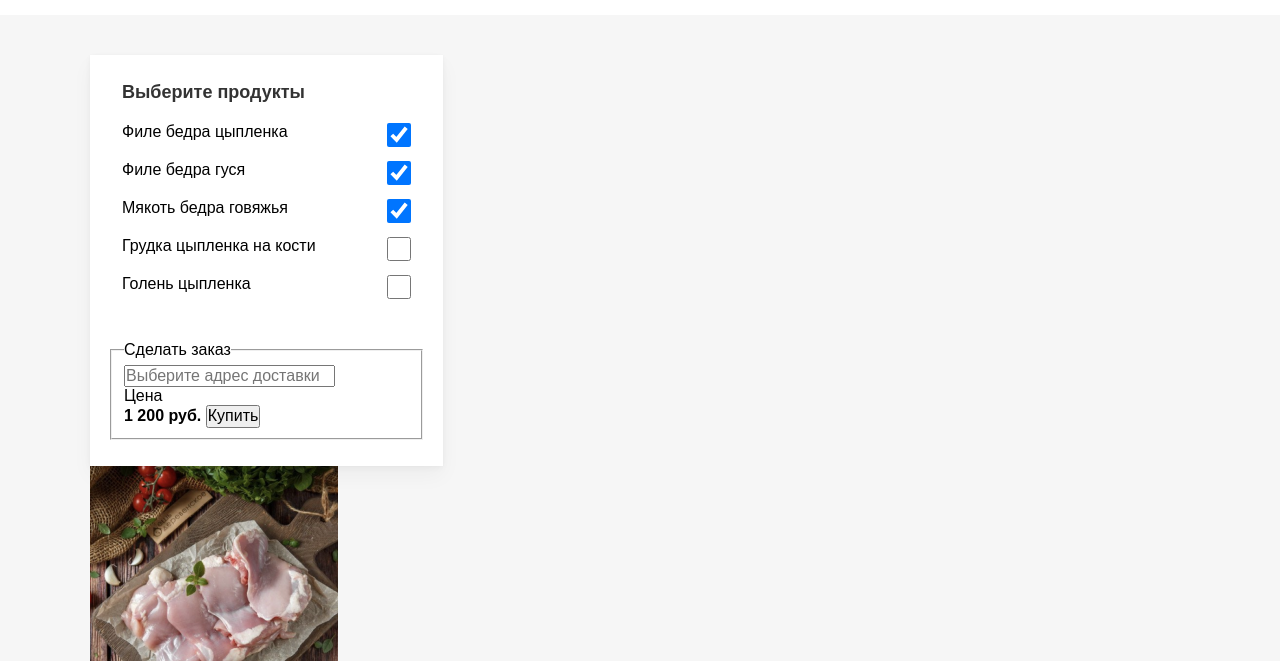
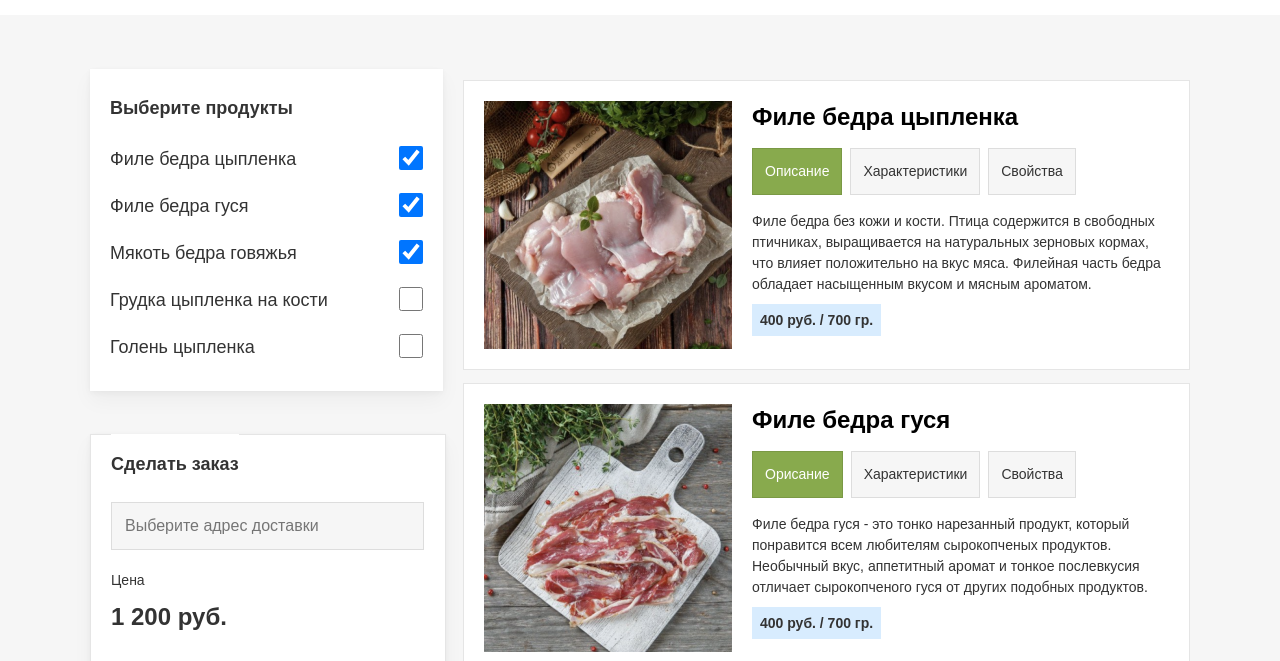
Before and after one commit to ibrohim755/Farm-product, a plain HTML site: page order-product.html in a window 1280 px wide. Shown: the part 65-726 px from the top of the page. Drawn offline with nearby package versions, Linux system fonts and the light colour scheme.

Commit message:
Order-page__Style

```diff
--- a/css/blocks/advantages.css
+++ b/css/blocks/advantages.css
@@ -13,11 +13,15 @@
 }
 
 .advantages__list {
-   display: grid;
-   grid-template-columns: 1fr 1fr;
+   display: flex;
+   flex-wrap: wrap;
    gap: 20px;
    list-style: none;
    margin-bottom: 64px;
+}
+
+.advantages__item:nth-child(even) {
+   background: #f8ddd7;
 }
 
 .advantages__item {
@@ -26,10 +30,6 @@
    padding: 20px;
 }
 
-.advantages__item:nth-child(3),
-.advantages__item:nth-child(4) {
-   background: #f8ddd7;
-}
 
 .advantages__minblock {
    display: flex;
@@ -63,6 +63,8 @@
    line-height: 150%;
    color: #fff;
 }
+
+
 
 .advantages__subtitle3::before,
 .advantages__subtitle4::before {
--- a/css/blocks/order.css
+++ b/css/blocks/order.css
@@ -1,28 +1,26 @@
 .order {
-   padding: 40px 90px 40px 90px;
+   padding: 0 90px 40px 90px;
    background: #f6f6f6;
+   display: flex;
 }
 
 .order__form {
    width: 353px;
-   background: #ffffff;
-   padding: 24px 20px 26px 20px;
-   box-shadow: 0 0 1px 0 rgba(0, 0, 0, 0.04), 0 2px 6px 0 rgba(0, 0, 0, 0.04), 0 10px 20px 0 rgba(0, 0, 0, 0.04);
 }
 
-.form {}
-
 .form__product-choose {
+   background: #ffffff;
    border: none;
-   margin-bottom: 18px;
+   box-shadow: 0 0 1px 0 rgba(0, 0, 0, 0.04), 0 2px 6px 0 rgba(0, 0, 0, 0.04), 0 10px 20px 0 rgba(0, 0, 0, 0.04);
+   padding: 24px 20px 10px 20px;
 }
 
 .form__product-choose>legend {
-   margin-bottom: 11px;
    font-weight: 700;
    font-size: 18px;
    line-height: 150%;
    color: #333;
+   padding-top: 80px;
 }
 
 .form__list {
@@ -30,41 +28,144 @@
 }
 
 .form__item {
-   margin-bottom: 14px;
    display: flex;
+   margin-bottom: 20px;
+}
+
+.form__item:not(:last-child) {
+   margin-bottom: 20px;
 }
 
 .form__item>input {
    width: 24px;
    height: 24px;
-   background: #FC9B27;
 }
 
 .form__name {
    flex-grow: 1;
-   position: relative;
+   font-weight: 400;
+   font-size: 18px;
+   line-height: 150%;
+   color: #333;
 }
 
-.form__product-order {}
+.form__product-order {
+   width: 353px;
+   box-shadow: 0 0 1px 0 rgba(0, 0, 0, 0.04), 0 2px 6px 0 rgba(0, 0, 0, 0.04), 0 10px 20px 0 rgba(0, 0, 0, 0.04);
+   background: #fff;
+   border: 1px solid rgba(0, 0, 0, 0.1);
+   padding: 24px 20px 20px 20px;
+}
 
-.form__input {}
+.form__product-order>legend {
+   font-weight: 700;
+   font-size: 18px;
+   line-height: 150%;
+   color: #333;
+   padding-top: 60px;
+}
 
-.form__description {}
+.form__input {
+   border: 1px solid rgba(0, 0, 0, 0.1);
+   width: 313px;
+   height: 48px;
+   background: #f6f6f6;
+   padding-left: 13px;
+   margin-bottom: 20px;
+}
 
-.form__cost {}
+.form__description {
+   font-weight: 400;
+   font-size: 14px;
+   line-height: 150%;
+   color: #333;
+   margin-bottom: 10px;
+}
 
-.order__list {}
+.form__cost {
+   display: block;
+   font-weight: 700;
+   font-size: 24px;
+   line-height: 130%;
+   color: #333;
+   margin-bottom: 32px;
+}
 
-.order__item {}
+.form__product-order>button {
+   background: #fc9b27;
+   width: 314px;
+   height: 60px;
+   border: none;
+   color: #ffffff;
+   font-weight: 700;
+   font-size: 18px;
+   line-height: 150%;
+   text-align: center;
+}
+
+.order__list {
+   margin: 65px 0 0 20px;
+}
+
+.order__item {
+   background: #fff;
+   margin-bottom: 13px;
+   border: 1px solid rgba(0, 0, 0, 0.1);
+   width: 727px;
+   padding: 20px;
+   display: flex;
+}
+
+.order__item>img {
+   margin-right: 20px;
+}
 
 .characteristics {}
 
-.characteristics__title {}
+.characteristics__title {
+   font-weight: 700;
+   font-size: 24px;
+   line-height: 130%;
+   margin-bottom: 16px;
+}
 
-.characteristics__list {}
+.characteristics__list {
+   list-style: none;
+   display: flex;
+   margin-bottom: 16px;
+}
 
-.characteristics__item {}
+.characteristics__item {
+   border: 1px solid rgba(0, 0, 0, 0.1);
+   padding: 12px;
+   margin-right: 8px;
+   background: #f6f6f6;
+   font-weight: 400;
+   font-size: 14px;
+   line-height: 150%;
+   text-align: center;
+   color: #333;
+}
 
-.characteristics__description {}
+.characteristics__item:first-child {
+   background: #88aa4d;
+   color: #ffffff;
+}
 
-.characteristics__price {}
+.characteristics__description {
+   font-weight: 400;
+   font-size: 14px;
+   line-height: 150%;
+   color: #333;
+   margin-bottom: 15px;
+}
+
+.characteristics__price {
+   font-weight: 700;
+   font-size: 14px;
+   line-height: 150%;
+   text-align: center;
+   color: #333;
+   background: #d8ecfe;
+   padding: 8px;
+}
--- a/order-product.html
+++ b/order-product.html
@@ -74,10 +74,7 @@
                   <rect width="44" height="44" fill="white" />
                </clipPath>
             </defs>
-         </symbol>
-         <!-- <symbol id="checkbox" viewBox="0 0 16 12" fill="none">
-            <path d="M15.7657 0.359258C15.4533 0.04682 14.9468 0.04682 14.6343 0.359258L5.04983 9.94385L1.3657 6.25973C1.0533 5.94729 0.546797 5.94732 0.234328 6.25973C-0.0781094 6.57213 -0.0781094 7.07863 0.234328 7.39107L4.48414 11.6408C4.79645 11.9532 5.30333 11.953 5.61552 11.6408L15.7657 1.49063C16.0781 1.17823 16.0781 0.671695 15.7657 0.359258Z" fill="white"/>
-         </symbol> -->
+         </symbol>>
       </svg>
    </div>
 
```
Also changed, not shown: index.html (+5 -21 lines).
